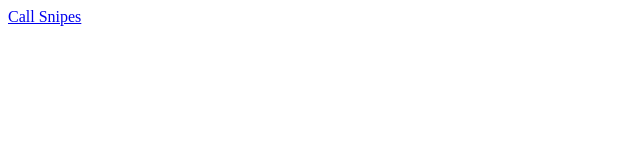
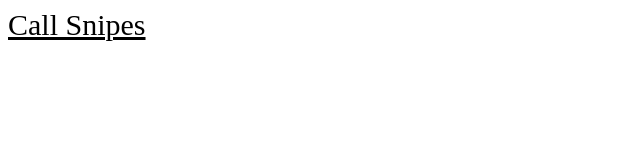
Before and after one commit to 1hypebeastdrops/1hypebeastdrops.github.io, a plain HTML site: page snipeshamburg.html in a window 1280 px wide. Shown: the whole page, without its empty margins (0-640 px from the left). Drawn offline with Linux system fonts and the light colour scheme.

Commit message:
Update snipeshamburg.html

```diff
--- a/snipeshamburg.html
+++ b/snipeshamburg.html
@@ -1,5 +1,5 @@
 <html>
   <body>
-    <a href="tel:+4915226208518">Call Snipes</a>
+    <a href="tel:+4915226208518" style="font-size: 30px; color: black;">Call Snipes</a>
   </body>
 </html>
```
